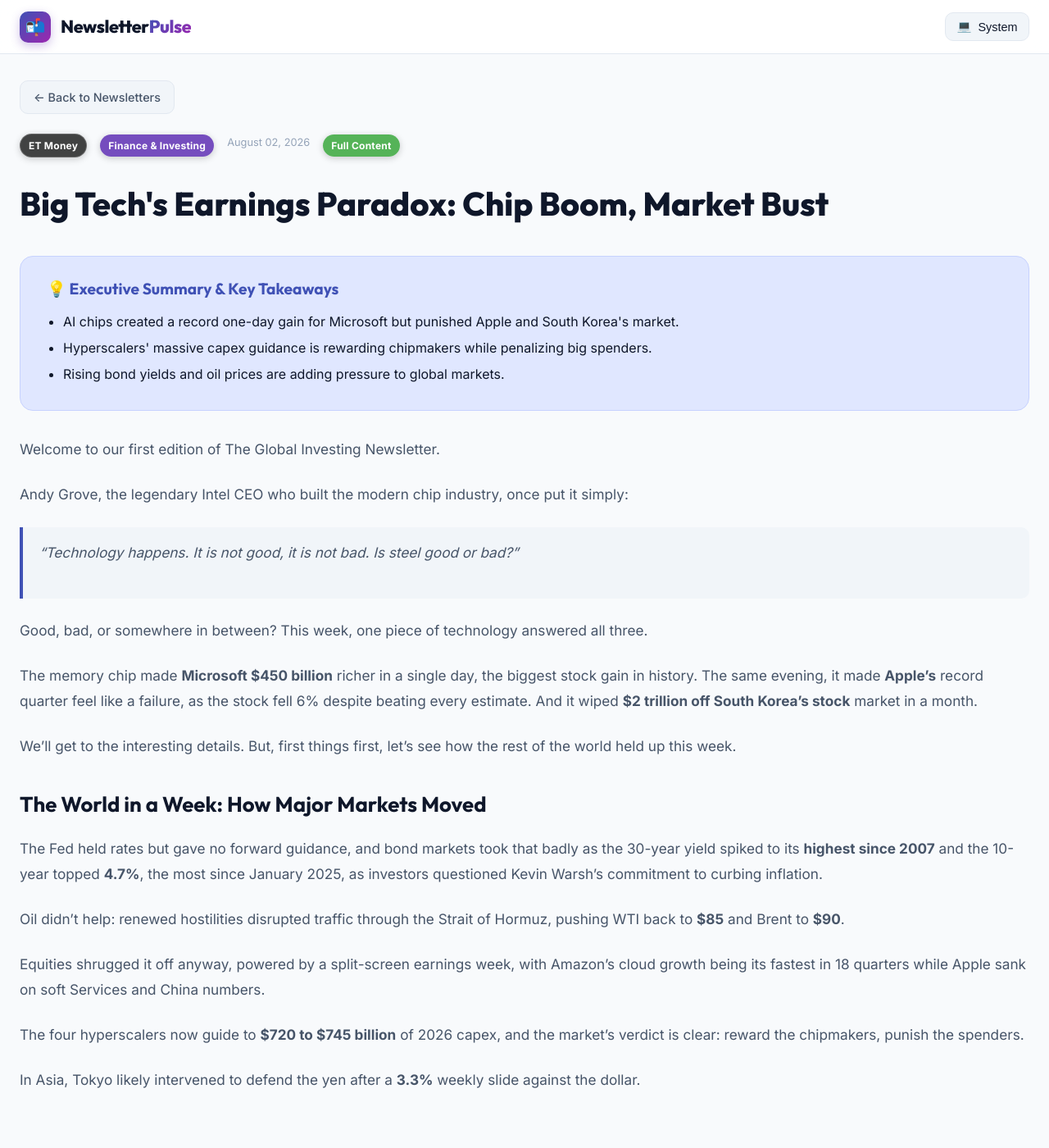
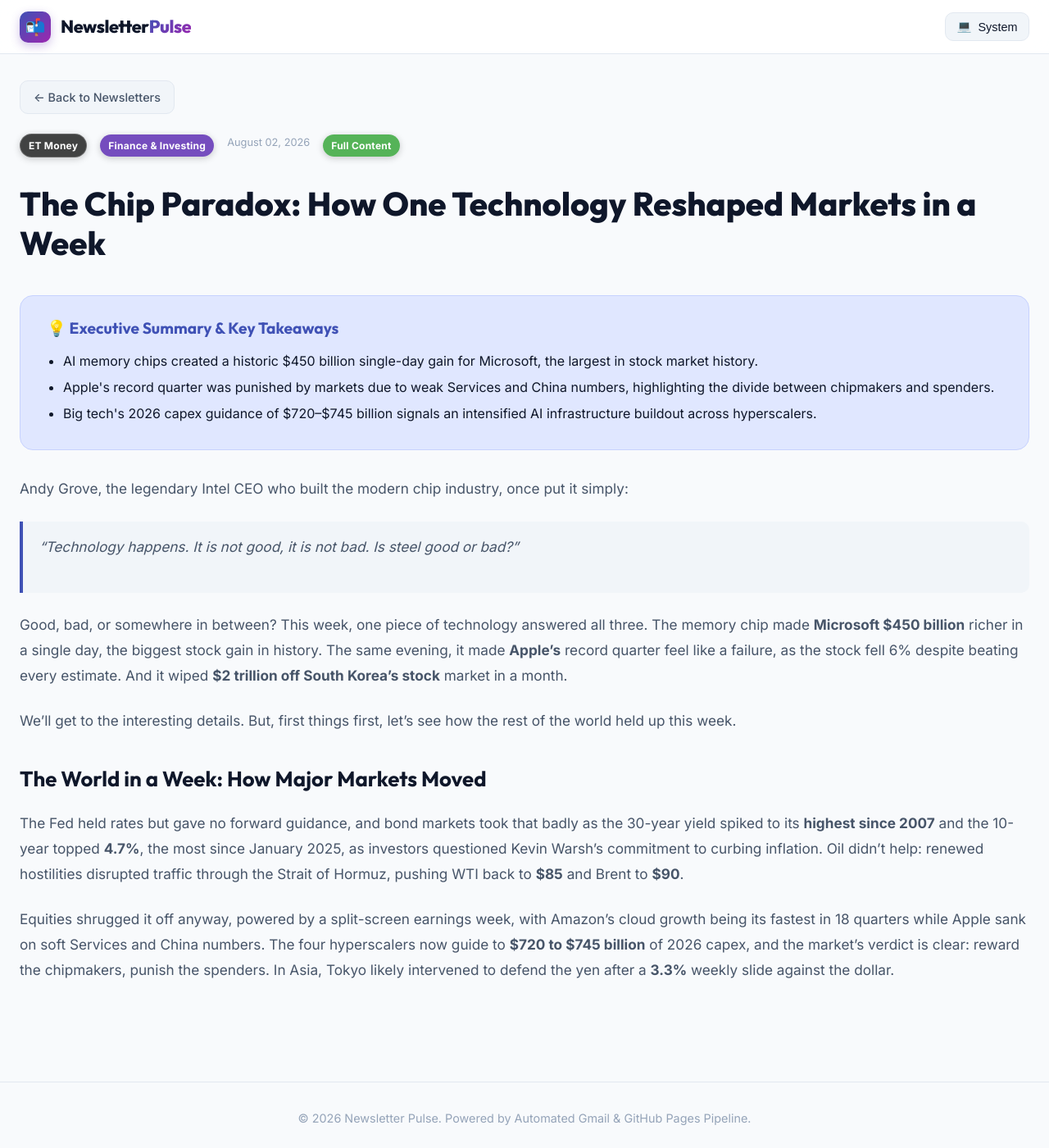
Before and after one commit to vampcoder/daily-newsletters, a Jekyll site: the page built from _posts/2026-08-02-world-this-week-big-tech-earnings-paradox-koreas-2t-loss-and-more.md, in a window 1280 px wide and 1400 px high. Shown: the whole window at 82% size. Built offline with Jekyll 4.4.1, drawn with Linux system fonts in a browser that asks for light colours.

Commit message:
Update newsletter: World this Week: Big tech earnings paradox, Korea's $2T loss, and more

```diff
--- a/_posts/2026-08-02-world-this-week-big-tech-earnings-paradox-koreas-2t-loss-and-more.md
+++ b/_posts/2026-08-02-world-this-week-big-tech-earnings-paradox-koreas-2t-loss-and-more.md
@@ -1,39 +1,29 @@
 ---
 layout: post
-title: "Big Tech's Earnings Paradox: Chip Boom, Market Bust"
+title: "The Chip Paradox: How One Technology Reshaped Markets in a Week"
 date: 2026-08-02 05:32:35 +0000
 source: "ET Money"
 category: "Finance & Investing"
-excerpt: "This week's newsletter examines the market's paradoxical reaction to Big Tech earnings: Microsoft surged $450 billion on AI chip demand, Apple fell despite beating estimates, and South Korea's market lost $2 trillion. It also covers Fed rate decisions, rising bond yields, oil price spikes, and hyperscaler capex guidance."
+excerpt: "A weekly global markets roundup that examines how AI-driven memory chip demand created a historic split-screen earnings week: Microsoft gained $450 billion in a day while Apple fell despite beating estimates. The report covers Fed rate decisions, rising bond yields, oil price spikes from Middle East tensions, and South Korea's $2 trillion market loss."
 theme_gradient: "linear-gradient(135deg, #607d8b 0%, #455a64 100%)"
 image: "https://www.etmoney.com/products/assets/images/emailers/newsletter/us_investing/global-investing.png"
 is_summary: false
 key_takeaways:
-  - "AI chips created a record one-day gain for Microsoft but punished Apple and South Korea's market."
-  - "Hyperscalers' massive capex guidance is rewarding chipmakers while penalizing big spenders."
-  - "Rising bond yields and oil prices are adding pressure to global markets."
+  - "AI memory chips created a historic $450 billion single-day gain for Microsoft, the largest in stock market history."
+  - "Apple's record quarter was punished by markets due to weak Services and China numbers, highlighting the divide between chipmakers and spenders."
+  - "Big tech's 2026 capex guidance of $720–$745 billion signals an intensified AI infrastructure buildout across hyperscalers."
 ---
-
-Welcome to our first edition of The Global Investing Newsletter.
 
 Andy Grove, the legendary Intel CEO who built the modern chip industry, once put it simply:
 
 > "Technology happens. It is not good, it is not bad. Is steel good or bad?"
 
-Good, bad, or somewhere in between? This week, one piece of technology answered all three.
-
-The memory chip made **Microsoft $450 billion** richer in a single day, the biggest stock gain in history. The same evening, it made **Apple's** record quarter feel like a failure, as the stock fell 6% despite beating every estimate. And it wiped **$2 trillion off South Korea's stock** market in a month.
+Good, bad, or somewhere in between? This week, one piece of technology answered all three. The memory chip made **Microsoft $450 billion** richer in a single day, the biggest stock gain in history. The same evening, it made **Apple's** record quarter feel like a failure, as the stock fell 6% despite beating every estimate. And it wiped **$2 trillion off South Korea's stock** market in a month.
 
 We'll get to the interesting details. But, first things first, let's see how the rest of the world held up this week.
 
 ## The World in a Week: How Major Markets Moved
 
-The Fed held rates but gave no forward guidance, and bond markets took that badly as the 30-year yield spiked to its **highest since 2007** and the 10-year topped **4.7%**, the most since January 2025, as investors questioned Kevin Warsh's commitment to curbing inflation.
+The Fed held rates but gave no forward guidance, and bond markets took that badly as the 30-year yield spiked to its **highest since 2007** and the 10-year topped **4.7%**, the most since January 2025, as investors questioned Kevin Warsh's commitment to curbing inflation. Oil didn't help: renewed hostilities disrupted traffic through the Strait of Hormuz, pushing WTI back to **$85** and Brent to **$90**.
 
-Oil didn't help: renewed hostilities disrupted traffic through the Strait of Hormuz, pushing WTI back to **$85** and Brent to **$90**.
-
-Equities shrugged it off anyway, powered by a split-screen earnings week, with Amazon's cloud growth being its fastest in 18 quarters while Apple sank on soft Services and China numbers.
-
-The four hyperscalers now guide to **$720 to $745 billion** of 2026 capex, and the market's verdict is clear: reward the chipmakers, punish the spenders.
-
-In Asia, Tokyo likely intervened to defend the yen after a **3.3%** weekly slide against the dollar.
+Equities shrugged it off anyway, powered by a split-screen earnings week, with Amazon's cloud growth being its fastest in 18 quarters while Apple sank on soft Services and China numbers. The four hyperscalers now guide to **$720 to $745 billion** of 2026 capex, and the market's verdict is clear: reward the chipmakers, punish the spenders. In Asia, Tokyo likely intervened to defend the yen after a **3.3%** weekly slide against the dollar.
```
